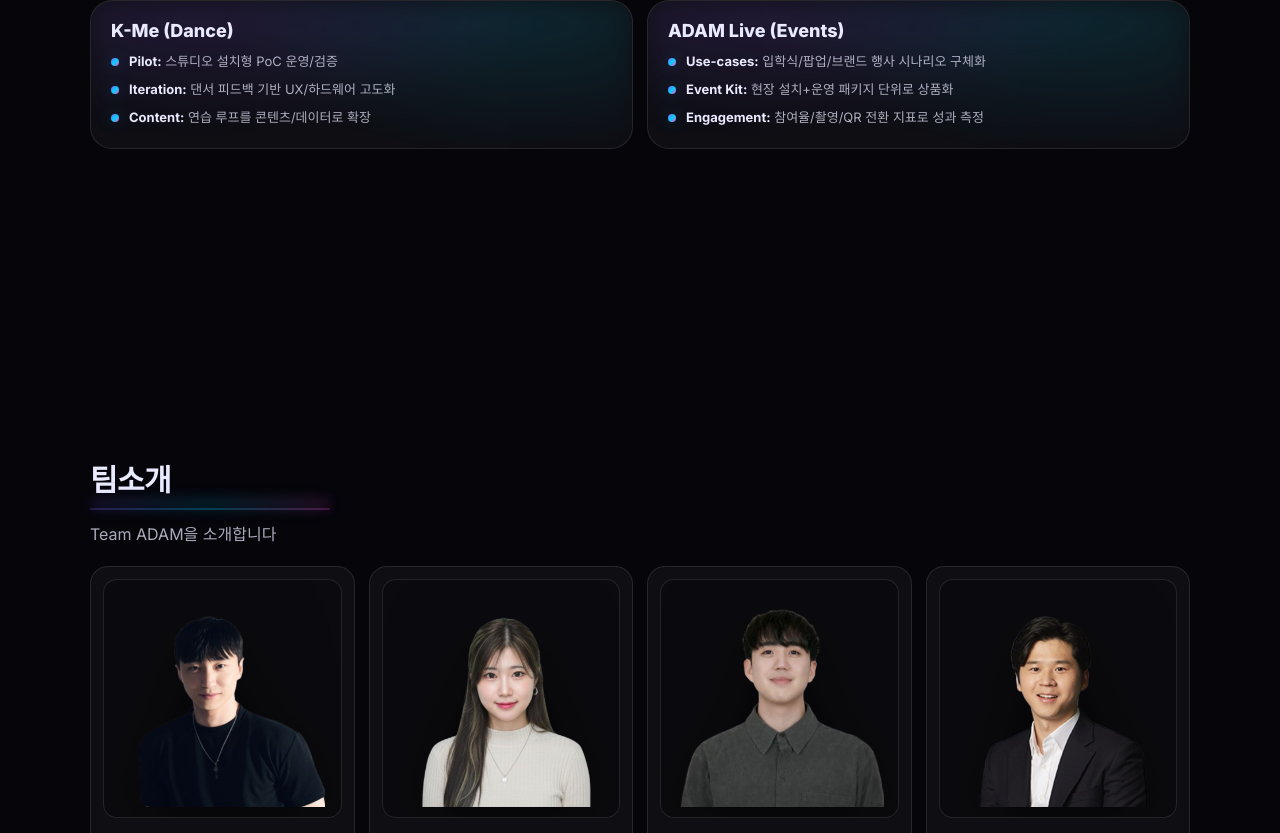
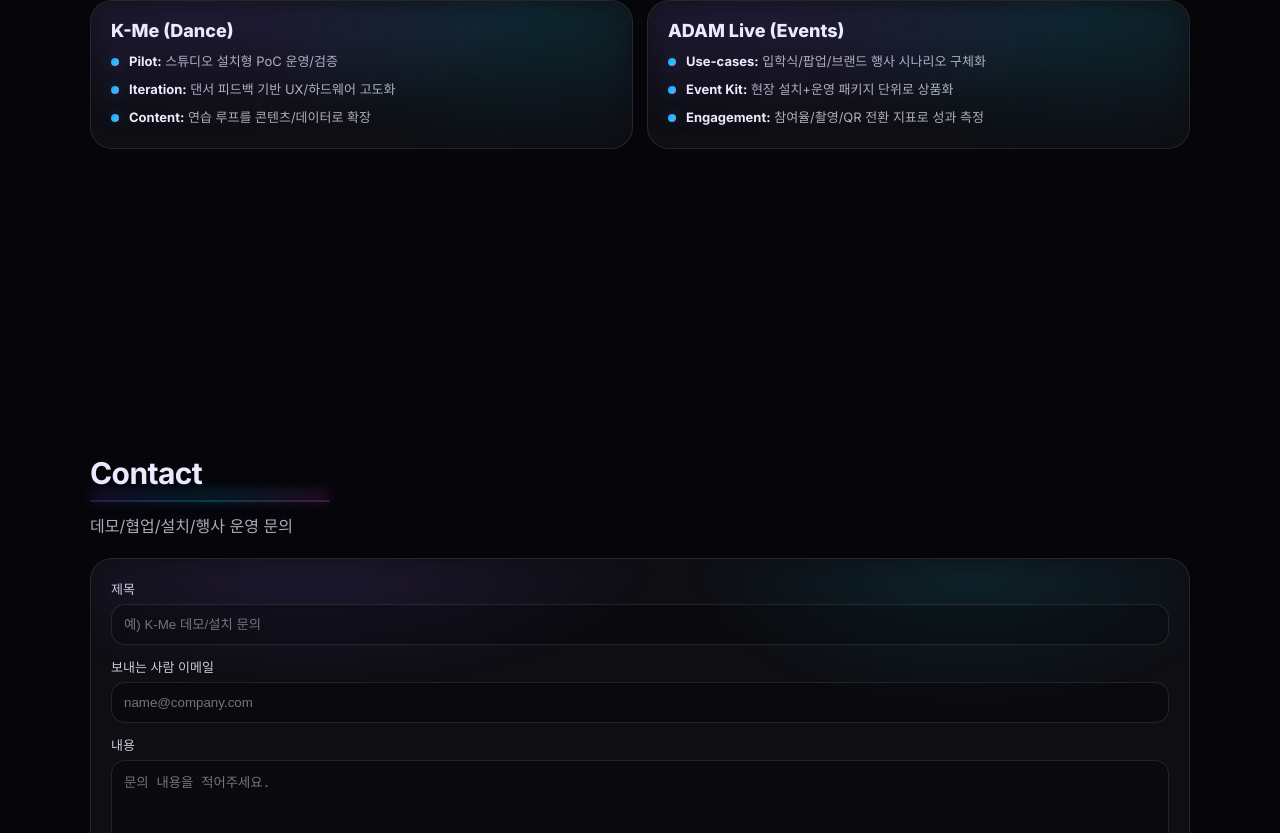
Before and after one commit to Ai-DAM/Ai-DAM.github.io, a React (Vite) app: page / in a window 1280 px wide. Shown: the part 1967-2800 px from the top of the page. Built offline with nearby package versions, Linux system fonts and the light colour scheme.

Commit message:
update team

```diff
--- a/src/App.tsx
+++ b/src/App.tsx
@@ -26,40 +26,13 @@
 }
 
 export default function App() {
-  // ✅ Team data
-  const TEAM = [
-    {
-      name: "김준현",
-      role: "CEO",
-      img: "/images/members/joonhyun.png",
-      one: "",
-    },
-    {
-      name: "구다서",
-      role: "CMO",
-      img: "/images/members/daseo.png",
-      one: "",
-    },
-    {
-      name: "김성봉",
-      role: "CBO",
-      img: "/images/members/sungbong.png",
-      one: "",
-    },
-    {
-      name: "이영문",
-      role: "Advisor",
-      img: "/images/members/youngmoon.png",
-      one: "",
-    },
-  ] as const;
+
 
   // ✅ nav
   const nav = [
     { id: "Platform", label: "Platform" },
     { id: "Service", label: "Service" },
     { id: "company", label: "About" },
-    { id: "team", label: "Team" },
   ] as const;
 
   const SOLUTIONS = [
@@ -114,7 +87,6 @@
   ] as const;
 
   const [menuOpen, setMenuOpen] = useState(false);
-  const [activeMember, setActiveMember] = useState<(typeof TEAM)[number] | null>(null);
 
   // ✅ Demo modal
   const [demoOpen, setDemoOpen] = useState(false);
@@ -131,7 +103,6 @@
     function onKeyDown(e: KeyboardEvent) {
       if (e.key === "Escape") {
         setMenuOpen(false);
-        setActiveMember(null);
         setDemoOpen(false);
       }
     }
@@ -447,68 +418,6 @@
           </div>
         </section>
 
-        {/* Team strip */}
-        <section id="team" className="section sectionAlt">
-          <div className="wrap">
-            <motion.div variants={stagger} initial="hidden" whileInView="show" viewport={{ once: true, amount: 0.18 }}>
-              <motion.h2 variants={fadeUp} className="h2 h2Underline">
-                팀소개
-              </motion.h2>
-              <motion.p variants={fadeUp} className="p">
-                Team ADAM을 소개합니다
-              </motion.p>
-
-              <motion.div variants={fadeUp} className="teamStrip">
-                {TEAM.map((m) => (
-                  <button key={m.name} type="button" className="teamTile" onClick={() => setActiveMember(m)} data-cursor="hover">
-                    <div className="teamTileImgWrap" aria-hidden>
-                      <img className="teamTileImg" src={m.img} alt="" loading="lazy" />
-                    </div>
-                    <div className="teamTileMeta">
-                      <div className="teamTileName">{m.name}</div>
-                      <div className="teamTileRole">{m.role}</div>
-                    </div>
-                  </button>
-                ))}
-              </motion.div>
-            </motion.div>
-          </div>
-        </section>
-
-        {/* Team modal */}
-        <AnimatePresence>
-          {activeMember && (
-            <motion.div className="modalOverlay" initial={{ opacity: 0 }} animate={{ opacity: 1 }} exit={{ opacity: 0 }} onClick={() => setActiveMember(null)}>
-              <motion.div
-                className="modal"
-                initial={{ y: 10, opacity: 0, scale: 0.98 }}
-                animate={{ y: 0, opacity: 1, scale: 1 }}
-                exit={{ y: 10, opacity: 0, scale: 0.98 }}
-                transition={{ duration: 0.18, ease: "easeOut" }}
-                onClick={(e) => e.stopPropagation()}
-              >
-                <button className="modalClose" type="button" onClick={() => setActiveMember(null)} aria-label="Close">
-                  ×
-                </button>
-
-                <div className="modalBody">
-                  <div className="modalImgWrap" aria-hidden>
-                    <img className="modalImg" src={activeMember.img} alt="" />
-                  </div>
-
-                  <div className="modalText">
-                    <div className="modalTitleRow">
-                      <div className="modalName">{activeMember.name}</div>
-                      <span className="modalRolePill">{activeMember.role}</span>
-                    </div>
-                    <p className="modalOne">{activeMember.one}</p>
-                  </div>
-                </div>
-              </motion.div>
-            </motion.div>
-          )}
-        </AnimatePresence>
-
         {/* ✅ Demo modal */}
         <AnimatePresence>
           {demoOpen && (
```
